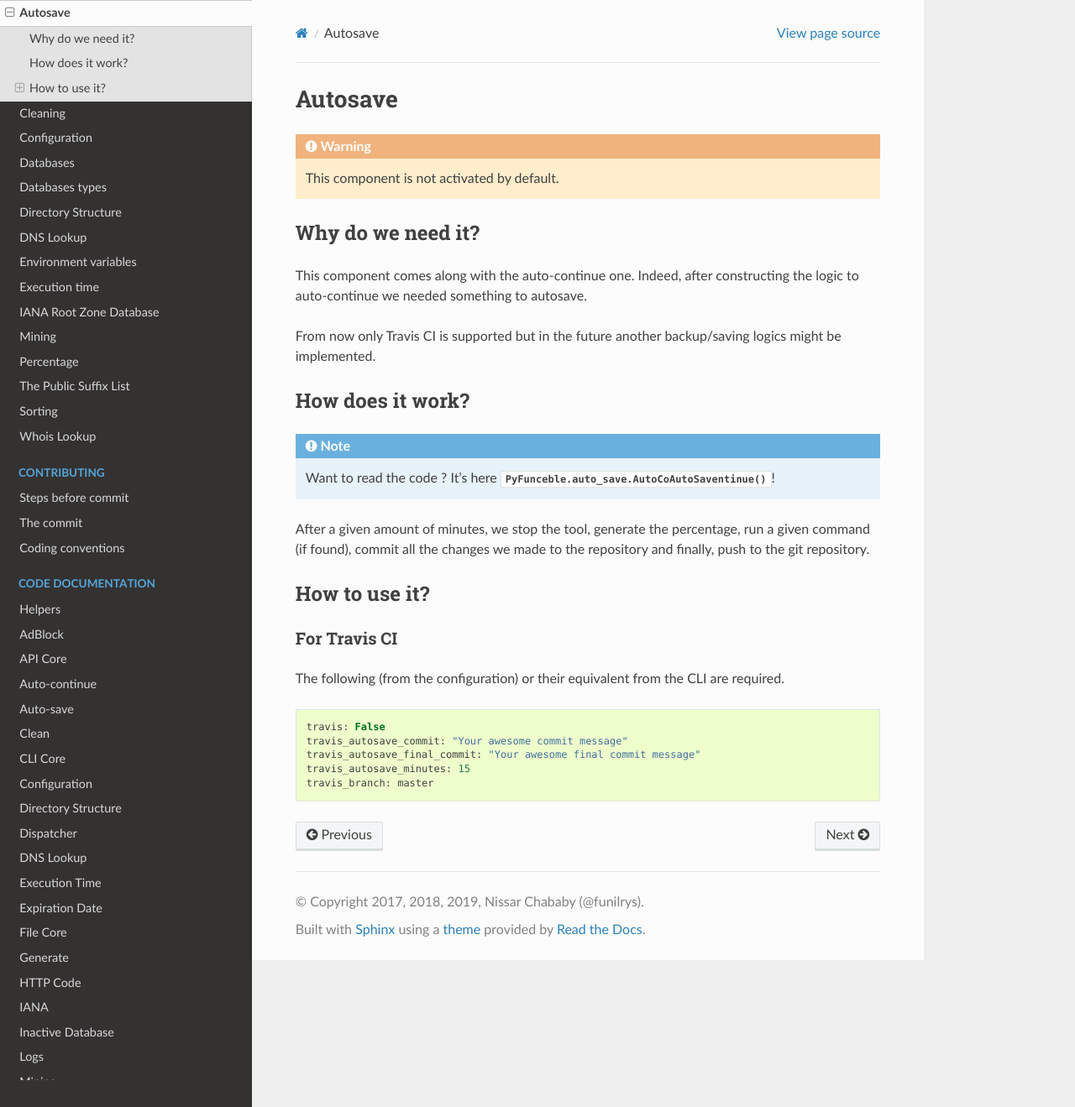
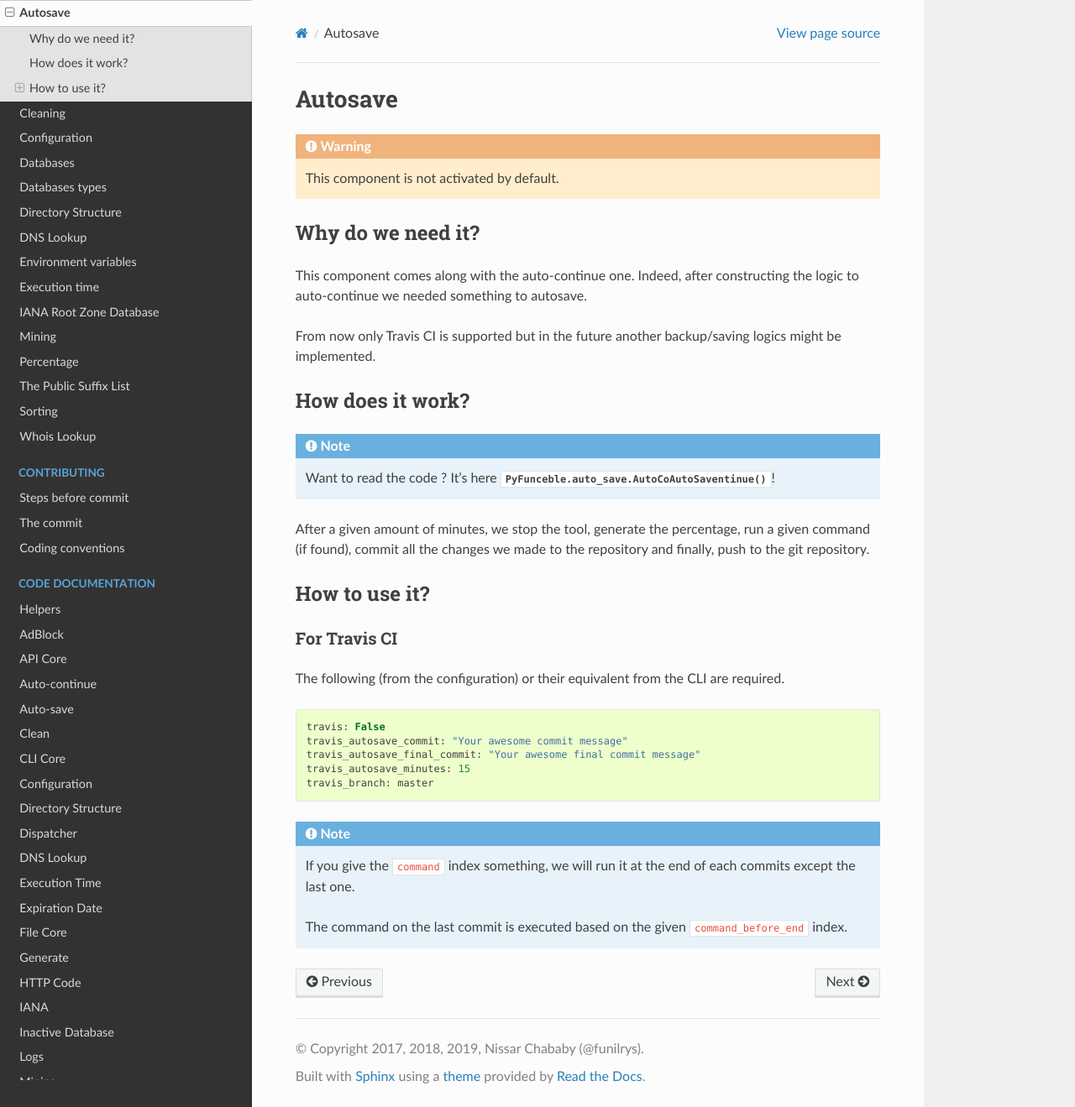
Before and after one commit to PyFunceble/rst-docs, a Sphinx documentation site: the page built from docs/components/auto-save.rst, in a window 1280 px wide and 1319 px high. Shown: the whole window at 84% size. Built offline with Sphinx 7.4.7 and the Read the Docs theme 2.0.0, drawn with Linux system fonts in a browser that asks for light colours; pages that are not in the unit, such as notebooks, are missing from menus.

Commit message:
Introduction of complementary info

```diff
--- a/docs/components/auto-save.rst
+++ b/docs/components/auto-save.rst
@@ -38,3 +38,8 @@ The following (from the configuration) or their equivalent from the CLI are requ
     travis_autosave_final_commit: "Your awesome final commit message"
     travis_autosave_minutes: 15
     travis_branch: master
+
+.. note::
+    If you give the :code:`command` index something, we will run it at the end of each commits except the last one.
+
+    The command on the last commit is executed based on the given :code:`command_before_end` index.
```
